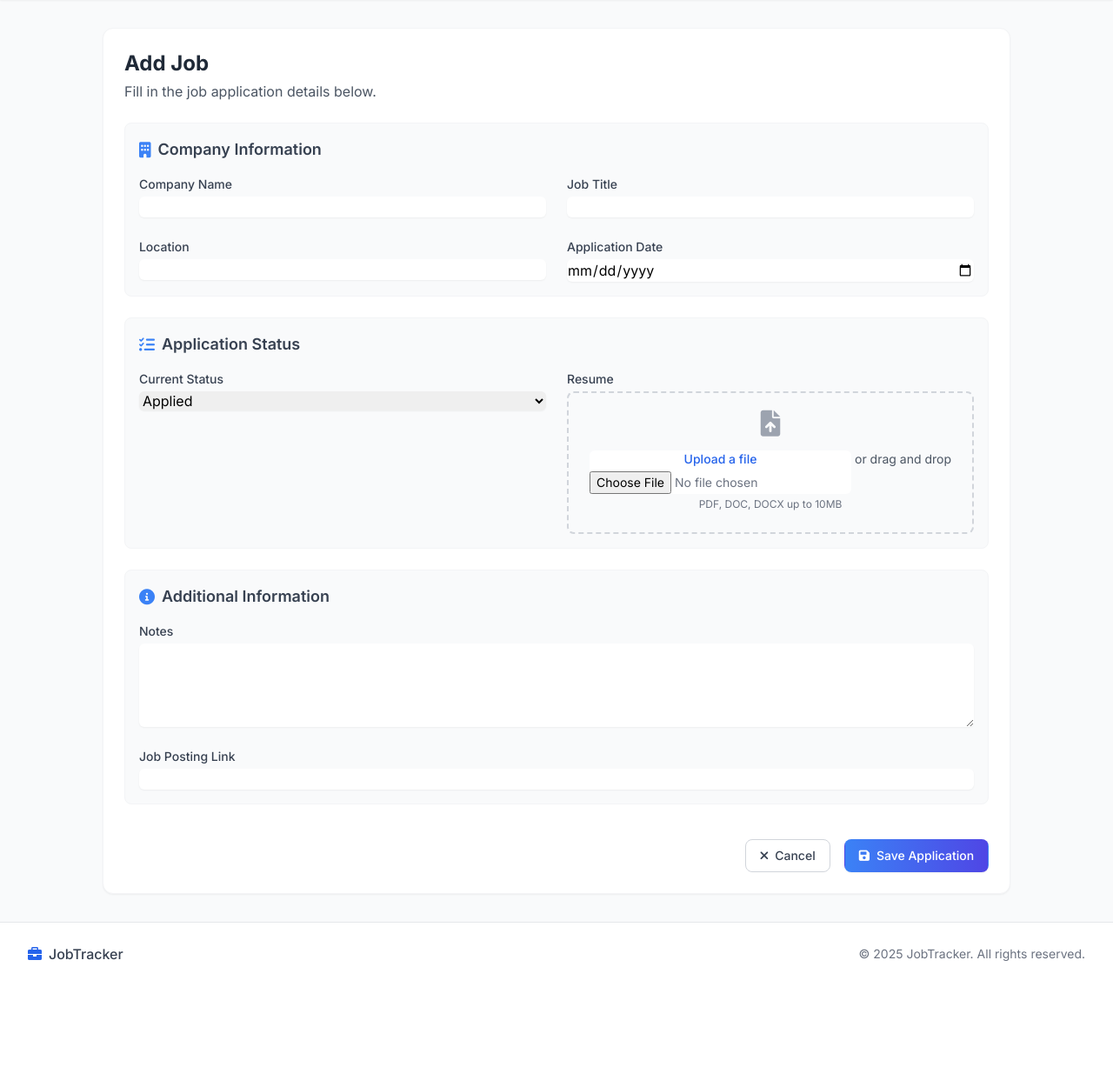
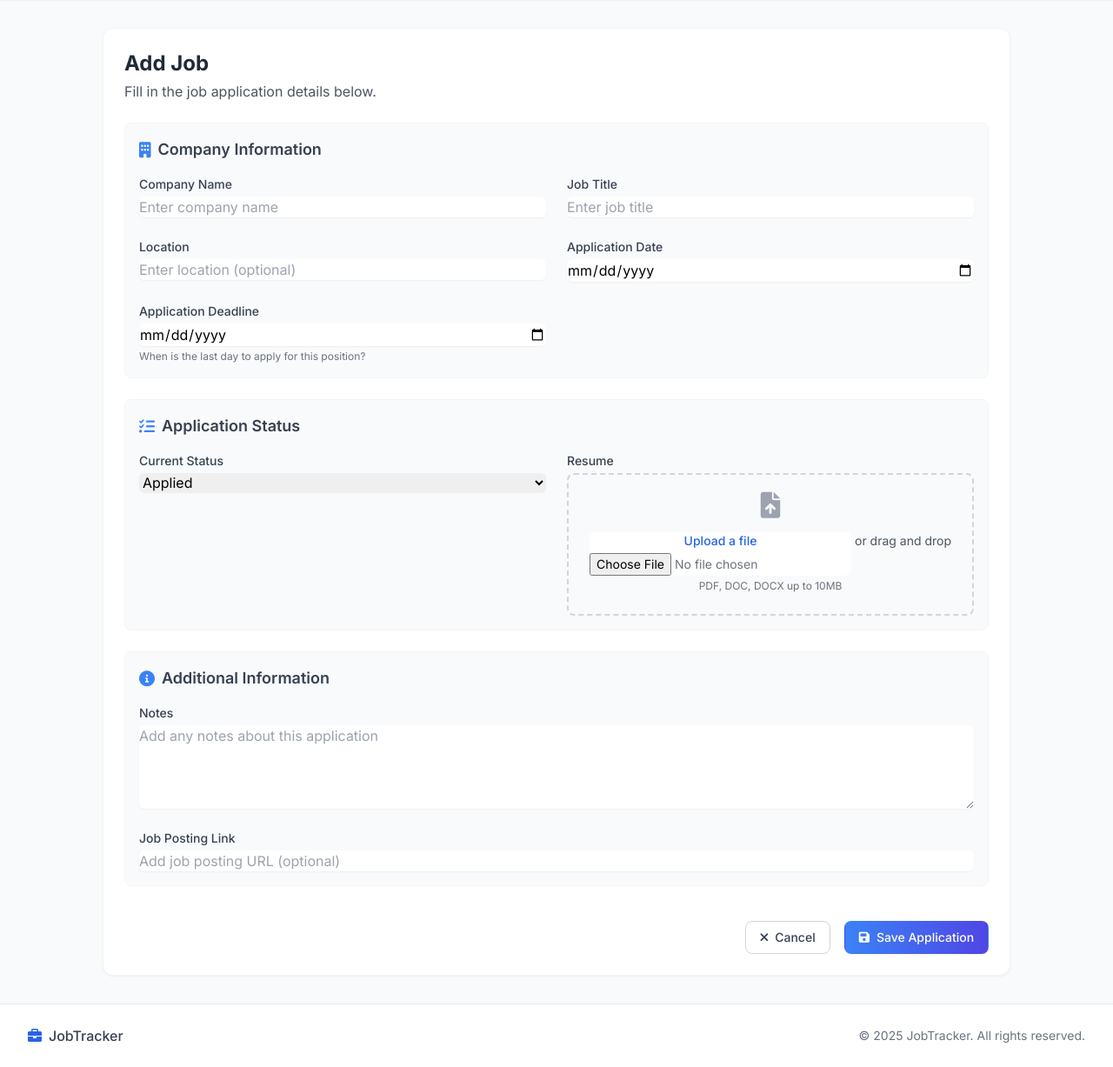
Before and after one commit to AhmadTawil1/jobtracker, a Django app: page /add/ in a window 1280 px wide. Shown: the part 64-1291 px from the top of the page at 87% size. Before the commit the page ends 1169 px from the top, so only its background shows below. Run offline with Django 5.2, Linux system fonts and the light colour scheme; the visitor is signed in with stand-in values (Sample User, id 1).

Commit message:
Add job application deadline tracking feature: Add due_date field, form updates, deadline display, and validation

```diff
--- a/applications/forms.py
+++ b/applications/forms.py
@@ -1,17 +1,58 @@
 from django import forms
+from django.utils import timezone
 from .models import JobApplication
 
 class JobApplicationForm(forms.ModelForm):
+    def clean_due_date(self):
+        due_date = self.cleaned_data.get('due_date')
+        if due_date and due_date < timezone.now().date():
+            raise forms.ValidationError("Due date cannot be in the past.")
+        return due_date
+
     class Meta:
         model = JobApplication
         exclude = ['user']
+        labels = {
+            'due_date': 'Application Deadline',
+        }
+        help_texts = {
+            'due_date': 'When is the last day to apply for this position?',
+        }
         widgets = {
-            'company_name': forms.TextInput(attrs={'class': 'mt-1 block w-full rounded-md border-gray-300 shadow-sm focus:border-blue-500 focus:ring-blue-500'}),
-            'job_title': forms.TextInput(attrs={'class': 'mt-1 block w-full rounded-md border-gray-300 shadow-sm focus:border-blue-500 focus:ring-blue-500'}),
-            'location': forms.TextInput(attrs={'class': 'mt-1 block w-full rounded-md border-gray-300 shadow-sm focus:border-blue-500 focus:ring-blue-500'}),
-            'application_date': forms.DateInput(attrs={'type': 'date', 'class': 'mt-1 block w-full rounded-md border-gray-300 shadow-sm focus:border-blue-500 focus:ring-blue-500'}),
-            'status': forms.Select(attrs={'class': 'mt-1 block w-full rounded-md border-gray-300 shadow-sm focus:border-blue-500 focus:ring-blue-500'}),
-            'resume': forms.FileInput(attrs={'class': 'mt-1 block w-full text-sm text-gray-500 file:mr-4 file:py-2 file:px-4 file:rounded-md file:border-0 file:text-sm file:font-semibold file:bg-blue-50 file:text-blue-700 hover:file:bg-blue-100'}),
-            'notes': forms.Textarea(attrs={'rows': 4, 'class': 'mt-1 block w-full rounded-md border-gray-300 shadow-sm focus:border-blue-500 focus:ring-blue-500'}),
-            'link': forms.URLInput(attrs={'class': 'mt-1 block w-full rounded-md border-gray-300 shadow-sm focus:border-blue-500 focus:ring-blue-500'}),
+            'company_name': forms.TextInput(attrs={
+                'class': 'mt-1 block w-full rounded-md border-gray-300 shadow-sm focus:border-blue-500 focus:ring-blue-500',
+                'placeholder': 'Enter company name'
+            }),
+            'job_title': forms.TextInput(attrs={
+                'class': 'mt-1 block w-full rounded-md border-gray-300 shadow-sm focus:border-blue-500 focus:ring-blue-500',
+                'placeholder': 'Enter job title'
+            }),
+            'location': forms.TextInput(attrs={
+                'class': 'mt-1 block w-full rounded-md border-gray-300 shadow-sm focus:border-blue-500 focus:ring-blue-500',
+                'placeholder': 'Enter location (optional)'
+            }),
+            'application_date': forms.DateInput(attrs={
+                'type': 'date',
+                'class': 'mt-1 block w-full rounded-md border-gray-300 shadow-sm focus:border-blue-500 focus:ring-blue-500'
+            }),
+            'due_date': forms.DateInput(attrs={
+                'type': 'date',
+                'class': 'mt-1 block w-full rounded-md border-gray-300 shadow-sm focus:border-blue-500 focus:ring-blue-500',
+                'placeholder': 'Select deadline (optional)'
+            }),
+            'status': forms.Select(attrs={
+                'class': 'mt-1 block w-full rounded-md border-gray-300 shadow-sm focus:border-blue-500 focus:ring-blue-500'
+            }),
+            'resume': forms.FileInput(attrs={
+                'class': 'mt-1 block w-full text-sm text-gray-500 file:mr-4 file:py-2 file:px-4 file:rounded-md file:border-0 file:text-sm file:font-semibold file:bg-blue-50 file:text-blue-700 hover:file:bg-blue-100'
+            }),
+            'notes': forms.Textarea(attrs={
+                'rows': 4,
+                'class': 'mt-1 block w-full rounded-md border-gray-300 shadow-sm focus:border-blue-500 focus:ring-blue-500',
+                'placeholder': 'Add any notes about this application'
+            }),
+            'link': forms.URLInput(attrs={
+                'class': 'mt-1 block w-full rounded-md border-gray-300 shadow-sm focus:border-blue-500 focus:ring-blue-500',
+                'placeholder': 'Add job posting URL (optional)'
+            }),
         }
--- a/applications/models.py
+++ b/applications/models.py
@@ -1,5 +1,8 @@
 from django.db import models
 from django.contrib.auth.models import User
+from django.utils import timezone
+from datetime import date
+from django.core.exceptions import ValidationError
 
 class JobApplication(models.Model):
     STATUS_CHOICES = [
@@ -15,6 +18,11 @@ class JobApplication(models.Model):
     job_title = models.CharField(max_length=100)
     location = models.CharField(max_length=100, blank=True)
     application_date = models.DateField()
+    due_date = models.DateField(
+        null=True,
+        blank=True,
+        help_text="The last day to apply for this position (optional)"
+    )
     status = models.CharField(max_length=20, choices=STATUS_CHOICES, default='applied')
     resume = models.FileField(upload_to='resumes/', blank=True, null=True)
     notes = models.TextField(blank=True)
@@ -22,3 +30,49 @@ class JobApplication(models.Model):
 
     def __str__(self):
         return f"{self.company_name} - {self.job_title} ({self.status})"
+
+    def clean(self):
+        super().clean()
+        if self.due_date and self.application_date and self.due_date < self.application_date:
+            raise ValidationError({
+                'due_date': 'Due date cannot be earlier than the application date.'
+            })
+
+    def get_days_until_due(self):
+        if not self.due_date or self.status != 'applied':
+            return None
+
+        today = timezone.now().date()
+        days_left = (self.due_date - today).days
+
+        if days_left < 0:
+            return "Closed"
+        elif days_left == 0:
+            return "Due today"
+        else:
+            return f"{days_left} days left"
+
+    def is_due_soon(self):
+        if not self.due_date or self.status != 'applied':
+            return False
+
+        today = timezone.now().date()
+        days_left = (self.due_date - today).days
+        return 0 <= days_left <= 7
+
+    def get_deadline_status(self):
+        """Returns the status and color scheme for the deadline"""
+        if not self.due_date or self.status != 'applied':
+            return {'status': 'No deadline', 'color': 'gray'}
+
+        today = timezone.now().date()
+        days_left = (self.due_date - today).days
+
+        if days_left < 0:
+            return {'status': 'Closed', 'color': 'red'}
+        elif days_left == 0:
+            return {'status': 'Due today', 'color': 'yellow'}
+        elif days_left <= 7:
+            return {'status': f'{days_left} days left', 'color': 'yellow'}
+        else:
+            return {'status': f'{days_left} days left', 'color': 'gray'}
--- a/applications/templates/applications/form.html
+++ b/applications/templates/applications/form.html
@@ -46,6 +46,15 @@
                     {% if form.application_date.errors %}
                         <p class="mt-1 text-sm text-red-600">{{ form.application_date.errors.0 }}</p>
                     {% endif %}
+                </div>
+
+                <div>
+                    <label for="{{ form.due_date.id_for_label }}" class="block text-sm font-medium text-gray-700">Application Deadline</label>
+                    {{ form.due_date }}
+                    {% if form.due_date.errors %}
+                        <p class="mt-1 text-sm text-red-600">{{ form.due_date.errors.0 }}</p>
+                    {% endif %}
+                    <p class="mt-1 text-xs text-gray-500">{{ form.due_date.help_text }}</p>
                 </div>
             </div>
         </div>
--- a/jobtracker/settings.py
+++ b/jobtracker/settings.py
@@ -117,6 +117,10 @@ USE_TZ = True
 
 STATIC_URL = 'static/'
 
+# Media files (Uploaded files)
+MEDIA_URL = '/media/'
+MEDIA_ROOT = BASE_DIR / 'media'
+
 # Default primary key field type
 # https://docs.djangoproject.com/en/5.2/ref/settings/#default-auto-field
 
--- a/jobtracker/urls.py
+++ b/jobtracker/urls.py
@@ -16,8 +16,10 @@ Including another URLconf
 """
 from django.contrib import admin
 from django.urls import path, include
+from django.conf import settings
+from django.conf.urls.static import static
 
 urlpatterns = [
     path('admin/', admin.site.urls),
     path('', include('applications.urls')),
-]
+] + static(settings.MEDIA_URL, document_root=settings.MEDIA_ROOT)
```
Also changed, not shown: applications/templates/applications/list.html (+17 -0 lines), applications/templatetags/job_filters.py (+21 -0 lines), applications/migrations/0003_jobapplication_due_date.py (added), applications/migrations/0004_alter_jobapplication_due_date.py (added).
